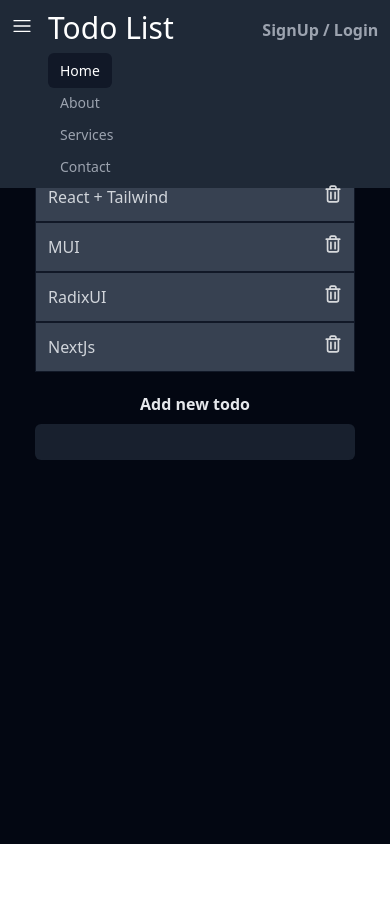
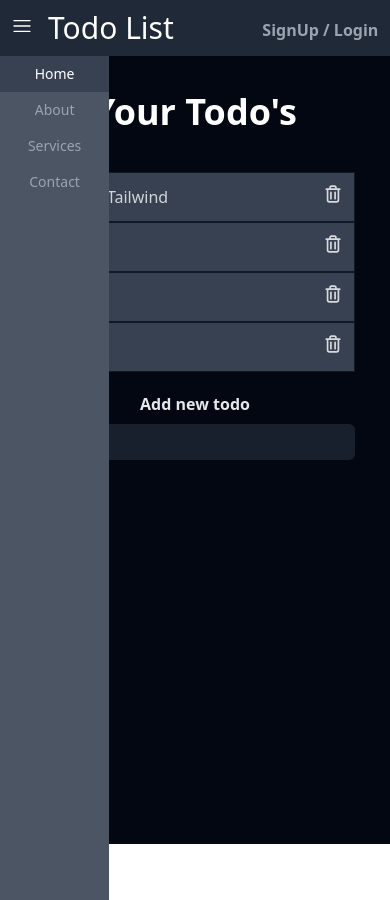
Before and after one commit to MohithChilakala/React-Tailwind, a React (Create React App) app: page /home in a window 390 px wide. Both pictures are taken after a click on the picture 22 px from the left and 26 px from the top of the page. Before the commit the page ends 844 px from the top, so only its background shows below. Built offline with nearby package versions, Linux system fonts and the light colour scheme; the HTML template or start-up script is replaced by a standard one.

Commit message:
redirect

```diff
--- a/src/App.jsx
+++ b/src/App.jsx
@@ -1,14 +1,10 @@
-import {
-  Navigate,
-  Route,
-  BrowserRouter as Router,
-  Routes,
-} from "react-router-dom";
+import { Navigate, Route, BrowserRouter as Router,  Routes } from "react-router-dom";
 import Navbar from "./component/navbar/navbar";
 import Home from "./pages/Home";
 import About from "./pages/About";
 import Contact from "./pages/Contact";
 import Service from "./pages/Service";
+import PageNotFound from "./pages/page-not-found";
 
 function App() {
   return (
@@ -22,6 +18,8 @@
             <Route path="/about" element={<About />} />
             <Route path="/contact" element={<Contact />} />
             <Route path="/services" element={<Service />} />
+            <Route path="/404" element={<PageNotFound />} />
+            <Route path="*" element={<Navigate to="/404" />} />
           </Routes>
         </div>
       </div>
--- /dev/null
+++ b/src/component/navbar/account.jsx
@@ -0,0 +1,32 @@
+import { useState } from "react";
+import person from "../../assets/person.svg";
+import LoginForm from "./login"
+import SignupForm from "./signup";
+
+const isLoggedin = false;
+const Account = () => {
+  const [showLoginForm, setLoginForm] = useState(false);
+
+  return (
+    <>
+      {isLoggedin ?
+        <div className="p-1 h-max rounded-full mt-1 cursor-pointer border-[1.5px]">
+          <img
+            src={person} alt="Account"
+            className="invert h-max my-auto p-[1px] border-white"
+          />
+        </div>
+      :
+        <div
+          className="text-gray-400 cursor-pointer hover:text-white h-max mt-2 font-semibold transition-colors duration-[400ms] select-none"
+          onClick={() => setLoginForm(true)}
+        >
+          SignUp / Login
+        </div>
+      }
+      {showLoginForm ? <LoginForm /> : <SignupForm />}
+    </>
+  );
+};
+
+export default Account;
--- /dev/null
+++ b/src/component/navbar/login.jsx
@@ -0,0 +1,7 @@
+const LoginForm = () => {
+  return (
+    <></>
+  );
+}
+
+export default LoginForm;
--- /dev/null
+++ b/src/component/navbar/navItems.jsx
@@ -0,0 +1,54 @@
+import { useState } from "react";
+import { Link, useLocation } from "react-router-dom";
+import menu from "../../assets/hamburgerMenu.svg";
+
+const NavItems = () => {
+  const [navItems] = useState([
+    { name: "Home", to: "/home" },
+    { name: "About", to: "/about" },
+    { name: "Services", to: "/services" },
+    { name: "Contact", to: "/contact" },
+  ]);
+  const [showMenu, setMenu] = useState(false);
+  const location = useLocation();
+
+  return (
+    <>
+      <ul
+        className={`${showMenu ? "" : "max-sm:hidden"}
+          flex sm:ml-20 sm:space-x-4 sm:items-center
+          max-sm:absolute max-sm:left-0 max-sm:top-0 max-sm:w-[28%] max-sm:h-screen max-sm:mt-14
+          max-sm:z-10 max-sm:bg-gray-600 max-sm:flex-col max-sm:items-center`
+        }
+      >
+        {navItems.map((navItem) => (
+          <li
+            key={navItem.name} onClick={() => setMenu(false)}
+            className="max-sm:w-full max-sm:text-center">
+            <Link
+              to={navItem.to}
+              onClick={() => setMenu(false)}
+              className={`${
+                location.pathname === navItem.to
+                  ? "bg-gray-900 max-sm:bg-gray-700"
+                  : "text-gray-400 hover:bg-gray-700 hover:text-white"
+              } sm:rounded-md sm:px-3 py-2 text-sm font-medium transition-colors duration-300 ease-in-out select-none
+                max-sm:w-full max-sm:inline-block`
+            }
+            >
+              {navItem.name}
+            </Link>
+          </li>
+        ))}
+      </ul>
+      <img
+        src={menu}
+        alt="Menu"
+        onClick={() => setMenu(!showMenu)}
+        className="absolute sm:hidden left-3 top-4 w-[20px] h-[20px] invert"
+      />
+    </>
+  );
+};
+
+export default NavItems;
--- a/src/component/navbar/navbar.jsx
+++ b/src/component/navbar/navbar.jsx
@@ -1,67 +1,14 @@
-import { useState } from "react";
-import person from "../../assets/person.svg";
-import menu from "../../assets/hamburgerMenu.svg";
-import { Link, useLocation } from "react-router-dom";
-
-const isLoggedin = false;
+import NavItems from "./navItems";
+import Account from "./account";
 
 const Navbar = () => {
-  const location = useLocation();
-  const [navItems] = useState([
-    { name: "Home", to: "/home" },
-    { name: "About", to: "/about" },
-    { name: "Services", to: "/services" },
-    { name: "Contact", to: "/contact" }
-  ]);
-  const [showMenu, setMenu] = useState(false);
-
-  const updateNav = (name) => {
-    setMenu(false);
-  };
-
   return (
     <nav className="w-full pl-12 pr-[3%] py-2.5 bg-gray-800 flex justify-between absolute top-0">
-      <div className="flex flex-col sm:flex-row">
+      <div className="flex flex-row">
         <h1 className="text-3xl select-none">Todo&nbsp;List</h1>
-        <ul
-          className={`${
-            showMenu ? "" : "hidden"
-          } space-y-2 mt-3 sm:mt-0 sm:space-y-0 sm:flex sm:ml-20 sm:space-x-4 sm:items-center sm:flex-row`}
-        >
-          {navItems.map((navItem) => (
-            <li key={navItem.name}>
-              <Link
-                to={navItem.to}
-                className={`${
-                  location.pathname === navItem.to ? "bg-gray-900" : "text-gray-400 hover:bg-gray-700 hover:text-white"
-                } rounded-md px-3 py-2 text-sm font-medium transition-colors duration-300 ease-in-out select-none`}
-                onClick={() => updateNav(navItem.name)}
-              >
-                {navItem.name}
-              </Link>
-            </li>
-          ))}
-        </ul>
+        <NavItems />
       </div>
-      {isLoggedin ? (
-        <div className="p-1 h-max rounded-full mt-1 cursor-pointer border-[1.5px]">
-          <img
-            src={person}
-            alt="Account"
-            className="invert h-max my-auto p-[1px] border-white"
-          />
-        </div>
-      ) : (
-        <div className="text-gray-400 cursor-pointer hover:text-white h-max mt-2 font-semibold transition-colors duration-[400ms] select-none">
-          SignUp / Login
-        </div>
-      )}
-      <img
-        src={menu}
-        alt="Menu"
-        className="absolute sm:hidden left-3 top-4 w-[20px] h-[20px] invert"
-        onClick={() => setMenu(!showMenu)}
-      />
+      <Account />
     </nav>
   );
 };
--- /dev/null
+++ b/src/component/navbar/signup.jsx
@@ -0,0 +1,7 @@
+const SignupForm = () => {
+  return (
+    <></>
+  );
+}
+
+export default SignupForm;
--- /dev/null
+++ b/src/pages/page-not-found.jsx
@@ -0,0 +1,16 @@
+import { Link } from "react-router-dom";
+
+const PageNotFound = () => {
+  return (
+    <div className="mx-auto w-min mt-10 text-center">
+      <span className="text-3xl font-bold text-gray-100">Oops... </span>
+      <p className="text-gray-300 mt-12">The page you are looking for may have been moved, deleted, or possibly never existed.</p>
+      <h2 className="text-gray-600 text-[150px] max-w-[90vw] font-black mt-4 select-none h-min">404</h2>
+      <Link to="/home" className="bg-green-500 hover:bg-green-600 font-semibold px-6 py-3 rounded-md my-6">
+        Home page
+      </Link>
+    </div>
+  );
+};
+
+export default PageNotFound;
```
Also changed, not shown: src/component/navbar/profile.jsx (added, +7 -0 lines), 1 other file (tests, documents, lock files or other folders).
